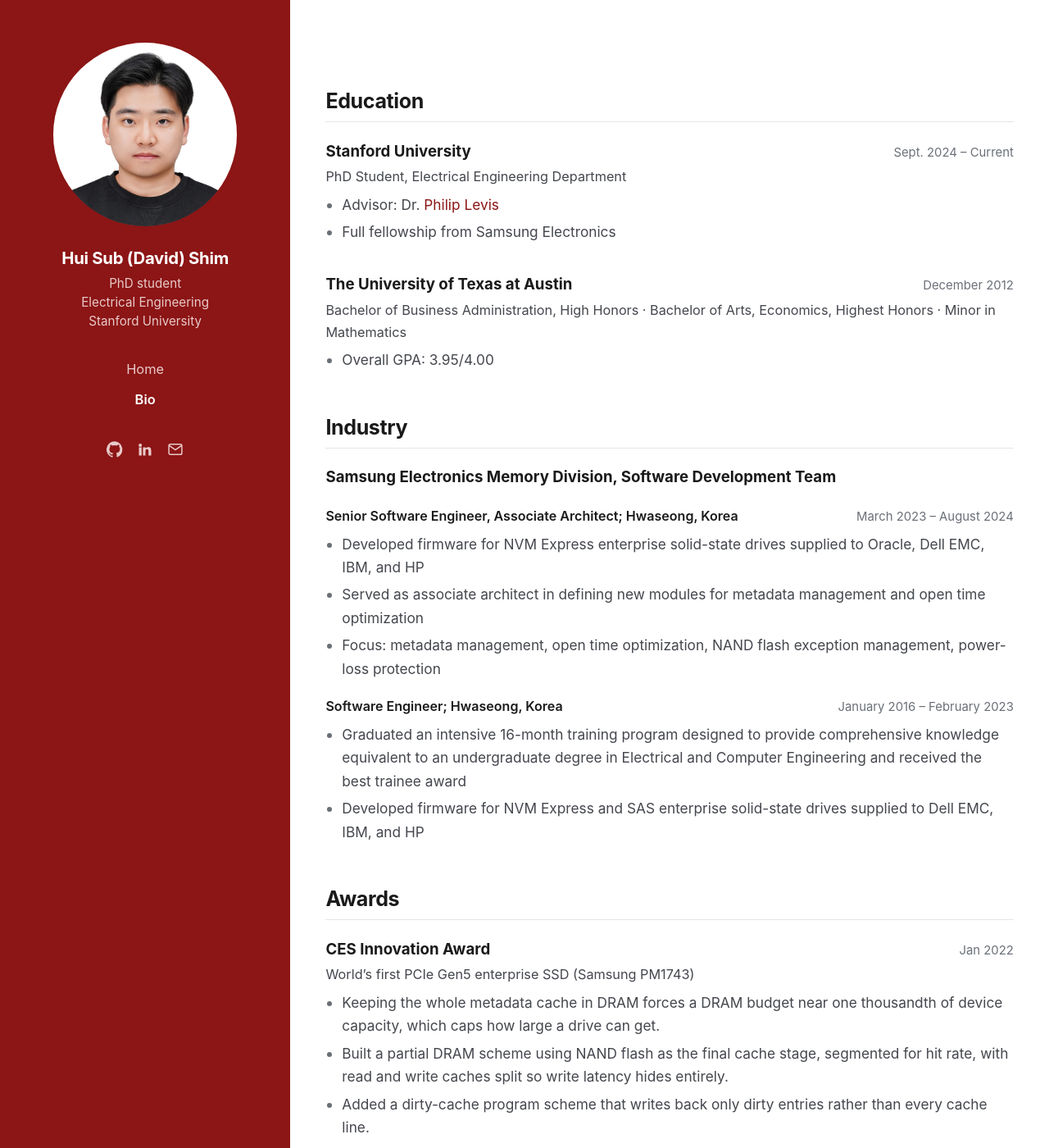
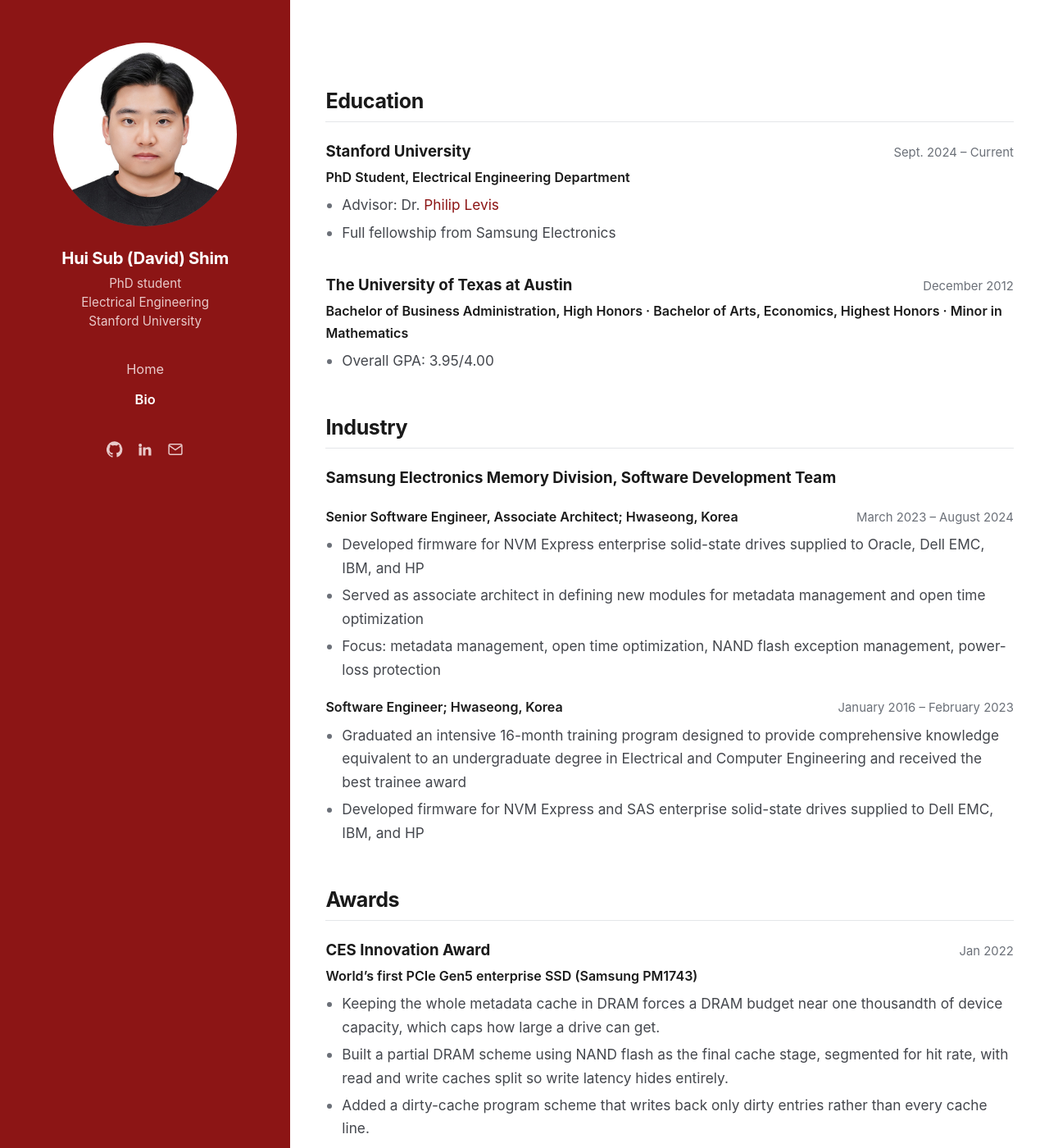
Before and after one commit to davidshim0/davidshim0.github.io, a Jekyll site: the page built from bio.html, in a window 1280 px wide and 1400 px high. Shown: the whole window at 82% size. Built offline with Jekyll 4.4.1, drawn with Linux system fonts in a browser that asks for light colours.

Commit message:
Sub-lines match the role lines
The line under an entry title now uses the same size, weight and color
as "Software Engineer; Hwaseong, Korea". Covers the Stanford degree
line, the UT Austin degrees, and the device line on both awards.

Co-Authored-By: Claude Opus 5 <noreply@anthropic.com>

```diff
--- a/assets/css/style.css
+++ b/assets/css/style.css
@@ -147,7 +147,12 @@ p { margin: 0 0 1.1rem; color: var(--ink-soft); }
 }
 .entry-title { font-size: 1.08rem; font-weight: 650; color: var(--ink); }
 .entry-when { font-size: 0.86rem; color: var(--ink-quiet); white-space: nowrap; }
-.entry-sub { font-size: 0.94rem; color: var(--ink-soft); margin-top: 0.1rem; }
+/* The line under an entry title reads the same as a role line: same size,
+   same weight, same color token. Only the spacing differs, because one sits
+   directly under a title and the other follows a list. */
+.entry-sub {
+  font-size: 0.93rem; font-weight: 600; color: var(--ink); margin-top: 0.15rem;
+}
 .entry-role {
   font-size: 0.93rem; font-weight: 600; color: var(--ink);
   margin-top: 1.05rem;
```
